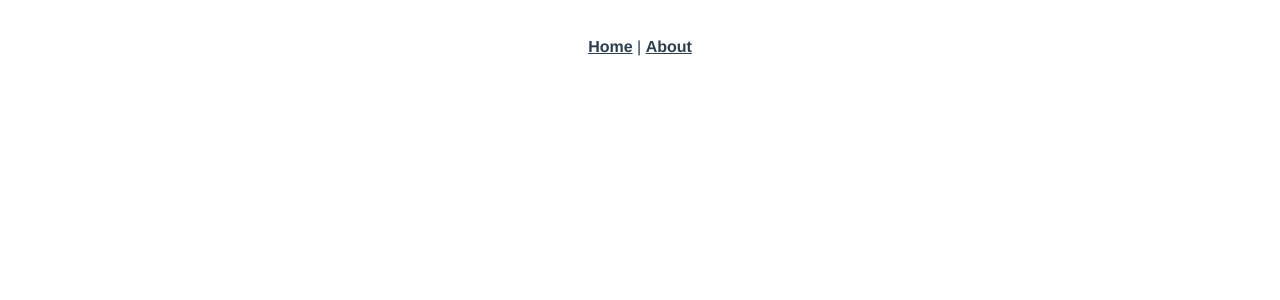
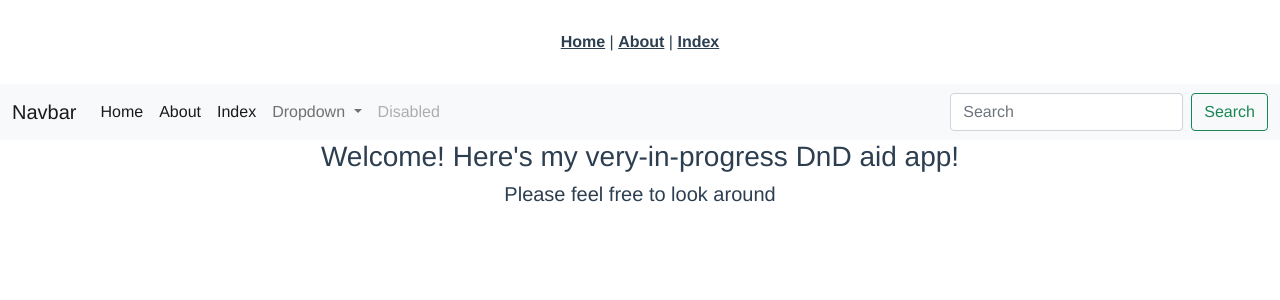
Before and after one commit to James-M-Boyette/DnD_Aid_Vue_App, a Vue app: page /home in a window 1280 px wide. Shown: the top 300 px of the page. Built offline with nearby package versions, Linux system fonts and the light colour scheme.

Commit message:
Create alignments Index page, fix logic, clear home page, add broken bootstrap modal logic

```diff
--- a/package.json
+++ b/package.json
@@ -8,6 +8,8 @@
     "lint": "vue-cli-service lint"
   },
   "dependencies": {
+    "axios": "^0.21.1",
+    "bootstrap": "^5.0.0-beta3",
     "core-js": "^3.6.5",
     "vue": "^2.6.11",
     "vue-router": "^3.2.0"
--- a/src/App.vue
+++ b/src/App.vue
@@ -4,7 +4,66 @@
       <router-link to="/">Home</router-link>
       |
       <router-link to="/about">About</router-link>
+      |
+      <router-link to="/index">Index</router-link>
     </div>
+    <nav class="navbar navbar-expand-lg navbar-light bg-light">
+      <div class="container-fluid">
+        <a class="navbar-brand" href="#">Navbar</a>
+        <button
+          class="navbar-toggler"
+          type="button"
+          data-bs-toggle="collapse"
+          data-bs-target="#navbarSupportedContent"
+          aria-controls="navbarSupportedContent"
+          aria-expanded="false"
+          aria-label="Toggle navigation"
+        >
+          <span class="navbar-toggler-icon"></span>
+        </button>
+        <div class="collapse navbar-collapse" id="navbarSupportedContent">
+          <ul class="navbar-nav me-auto mb-2 mb-lg-0">
+            <li class="nav-item">
+              <a class="nav-link active" aria-current="page" href="/home">Home</a>
+            </li>
+            <!-- <li class="nav-item">
+              <a class="nav-link" href="#">Link</a>
+            </li> -->
+            <li class="nav-item">
+              <a class="nav-link active" aria-current="page" href="/About">About</a>
+            </li>
+            <li class="nav-item">
+              <a class="nav-link active" aria-current="page" href="/Index">Index</a>
+            </li>
+            <li class="nav-item dropdown">
+              <a
+                class="nav-link dropdown-toggle"
+                href="#"
+                id="navbarDropdown"
+                role="button"
+                data-bs-toggle="dropdown"
+                aria-expanded="false"
+              >
+                Dropdown
+              </a>
+              <ul class="dropdown-menu" aria-labelledby="navbarDropdown">
+                <li><a class="dropdown-item" href="#">Action</a></li>
+                <li><a class="dropdown-item" href="#">Another action</a></li>
+                <li><hr class="dropdown-divider" /></li>
+                <li><a class="dropdown-item" href="#">Something else here</a></li>
+              </ul>
+            </li>
+            <li class="nav-item">
+              <a class="nav-link disabled" href="#" tabindex="-1" aria-disabled="true">Disabled</a>
+            </li>
+          </ul>
+          <form class="d-flex">
+            <input class="form-control me-2" type="search" placeholder="Search" aria-label="Search" />
+            <button class="btn btn-outline-success" type="submit">Search</button>
+          </form>
+        </div>
+      </div>
+    </nav>
     <router-view />
   </div>
 </template>
--- a/src/main.js
+++ b/src/main.js
@@ -1,6 +1,12 @@
 import Vue from "vue";
 import App from "./App.vue";
 import router from "./router";
+import axios from "axios";
+import 'bootstrap';
+import 'bootstrap/dist/css/bootstrap.min.css';
+
+axios.defaults.headers.common["X-Requested-With"] = "XMLHttpRequest";
+axios.defaults.baseURL = process.env.NODE_ENV === "development" ? "http://localhost:3000" : "/";
 
 Vue.config.productionTip = false;
 
--- a/src/router/index.js
+++ b/src/router/index.js
@@ -1,14 +1,20 @@
 import Vue from "vue";
 import VueRouter from "vue-router";
 import Home from "../views/Home.vue";
+import Index from "../views/Index.vue";
 
 Vue.use(VueRouter);
 
 const routes = [
   {
-    path: "/",
+    path: "/home",
     name: "Home",
     component: Home,
+  },
+  {
+    path: "/index",
+    name: "Index",
+    component: Index,
   },
   {
     path: "/about",
--- a/src/views/Home.vue
+++ b/src/views/Home.vue
@@ -1,18 +1,22 @@
 <template>
   <div class="home">
-    <img alt="Vue logo" src="../assets/logo.png" />
-    <HelloWorld msg="Welcome to Your Vue.js App" />
+    <!-- <h1>{{ message }}</h1> -->
+    <!-- <h3>{{ "Brian's my hero" }}</h3> -->
+    <h3>Welcome! Here's my very-in-progress DnD aid app!</h3>
+    <h5>Please feel free to look around</h5>
+    <div></div>
   </div>
 </template>
 
+<style></style>
+
 <script>
-// @ is an alias to /src
-import HelloWorld from "@/components/HelloWorld.vue";
-
+// import axios from "axios";
 export default {
-  name: "Home",
-  components: {
-    HelloWorld,
+  data: function () {
+    return {};
   },
+  created: function () {},
+  methods: {},
 };
 </script>
--- /dev/null
+++ b/src/views/Index.vue
@@ -0,0 +1,124 @@
+<template>
+  <div class="index">
+    <h1>{{ message }}</h1>
+    <!-- <h3>{{ "Brian's my hero" }}</h3> -->
+    <h3>Here they are!</h3>
+    <div v-for="alignment in alignments" v-bind:key="alignment.index">
+      <p>{{ alignment.name }}</p>
+      <!-- Bootstrap Modal Button -->
+      <!-- <button type="button" class="btn btn-primary" data-bs-toggle="modal" data-bs-target="#alignment-details"> -->
+      <!-- More Info
+      </button> -->
+      <!-- Old Button for Modal -->
+      <p><button v-on:click="alignmentsShow(alignment)">More Info</button></p>
+      <!-- <img v-bind:src="alignment.image_url" /> -->
+    </div>
+    <!-- Bootstrap Modal -->
+    <!-- <div class="modal fade" id="#alignment-details" tabindex="-1">
+      <div class="modal-dialog">
+        <div class="modal-content">
+          <div class="modal-header">
+            <h5 class="modal-title">Further reading ...</h5>
+            <button type="button" class="btn-close" data-bs-dismiss="modal" aria-label="Close"></button>
+          </div>
+          <div class="modal-body">
+            <p>
+              Image URL placeholder
+              <input type v-model="alignments.imgurl" />
+            </p>
+            <p>
+              Name:
+              {{ alignments }}
+            </p>
+            <p>
+              Abbreviation:
+              {{ alignments.abbreviation }}
+            </p>
+            <p>
+              Description:
+              {{ alignments.desc }}
+            </p>
+          </div>
+          <div class="modal-footer">
+            <button type="button" class="btn btn-secondary" data-bs-dismiss="modal">Close</button>
+            <button type="button" class="btn btn-primary">Save changes</button>
+          </div>
+        </div>
+      </div>
+    </div> -->
+    <!-- Old Modal -->
+    <dialog id="alignment-details">
+      <form method="dialog">
+        <h2>Further reading ...</h2>
+        <p>
+          Image URL placeholder
+          <input type v-model="currentAlignment.imgurl" />
+        </p>
+        <p>
+          Name:
+          {{ currentAlignment.name }}
+        </p>
+        <p>
+          Abbreviation:
+          {{ currentAlignment.abbreviation }}
+        </p>
+        <p>
+          Description:
+          {{ currentAlignment.desc }}
+        </p>
+      </form>
+    </dialog>
+    <div></div>
+  </div>
+</template>
+
+<style></style>
+
+<script>
+import axios from "axios";
+export default {
+  data: function () {
+    return {
+      message: "Let's use Vue to see some alignments!",
+      alignments: {},
+      // alignmentsTheirs: [],
+      name: "",
+      abbreviation: "",
+      desc: "",
+      imgurl: "",
+      currentAlignment: [],
+    };
+  },
+  created: function () {
+    console.log("Fetching all the alignments automatically ...");
+    this.alignmentsIndex();
+    // I got this right, except I console.logged it rather than running it as a method
+  },
+  methods: {
+    alignmentsIndex: function () {
+      console.log("alignmentsIndex action is executing ...");
+      axios.get("http://localhost:3000/api/alignments/").then((response) => {
+        // console.log("Here's the data from our personal database ...");
+        // console.log(response.data);
+        this.alignments = response.data;
+        // Our table data is entered into the hash of our var "alignments"
+        console.log("Here's what's in alignments:");
+        console.log(this.alignments);
+      });
+      // Fetch DnD's table
+      // axios.get("https://www.dnd5eapi.co/api/alignments/").then((response) => {
+      //   console.log("Here's the data from dnd5eapi ...");
+      //   console.log(response.data);
+      //   this.alignmentsTheirs = response.data;
+      // });
+    },
+    alignmentsShow: function (theAlignment) {
+      console.log("alignmentsShow action is executing ...");
+      console.log(theAlignment);
+      this.currentAlignment = theAlignment;
+      document.querySelector("#alignment-details").showModal();
+      console.log(this.currentAlignment);
+    },
+  },
+};
+</script>
```
Also changed, not shown: 1 other file (tests, documents, lock files or other folders).
